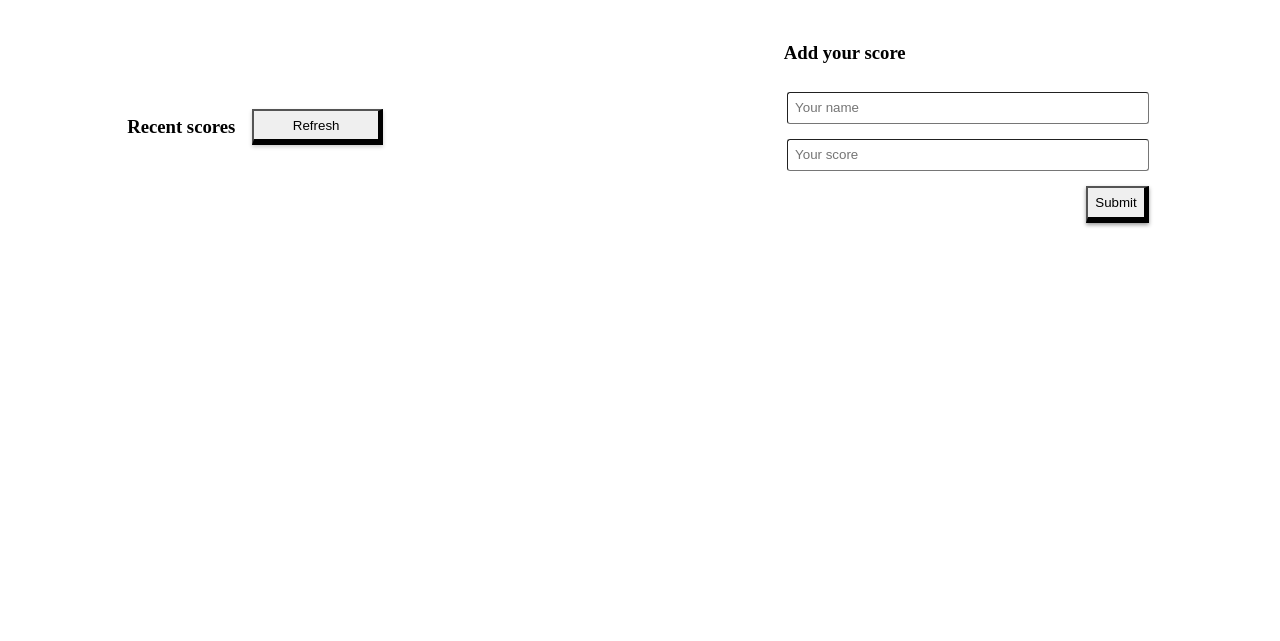
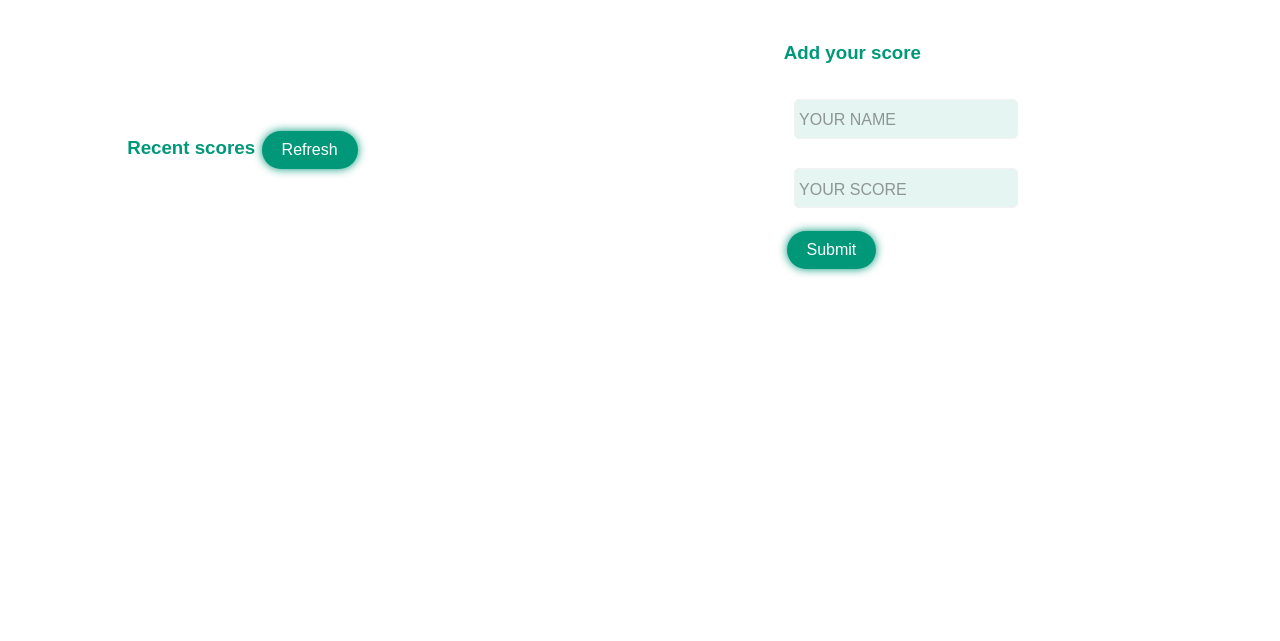
Before and after one commit to Ochiengsteven/leaderboard, a website built with webpack: page src/index.html in a window 1280 px wide. Shown: the part 159-800 px from the top of the page. Built offline with nearby package versions, Linux system fonts and the light colour scheme; no server answers.

Commit message:
add table and button styles

```diff
--- a/package.json
+++ b/package.json
@@ -2,7 +2,6 @@
   "name": "leaderboard",
   "version": "1.0.0",
   "description": "<a name=\"readme-top\"></a>",
-  "type": "module",
   "main": "index.js",
   "scripts": {
     "test": "echo \"Error: no test specified\" && exit 1",
--- a/src/modules/pageRender.js
+++ b/src/modules/pageRender.js
@@ -19,8 +19,14 @@ export default function renderPage() {
   addScore.classList.add('add-score');
   addScore.innerHTML = `<div class="title"><h3>Add your score</h3></div>
                       <form class="form">
-                        <input type="text" placeholder="Your name" class="name" id="name-input" required>
-                        <input type="number" placeholder="Your score" class="score" id="value-input" required>
+                        <div class="input-box">
+                          <input type="text" class="name" id="name-input" required>
+                          <span>Your name</span>
+                        </div>
+                        <div class="input-box">
+                          <input type="number" class="score" id="value-input" required>
+                          <span>Your score</span>
+                        </div>
                         <div class="submit-btn"><button type="submit" class="submit">Submit</button></div>
                       </form>`;
   scoreBoard.appendChild(addScore);
--- a/src/style.css
+++ b/src/style.css
@@ -2,6 +2,7 @@
   margin: 0;
   padding: 2%;
   box-sizing: border-box;
+  font-family: 'Poppins', sans-serif;
 }
 
 h1 {
@@ -18,12 +19,17 @@ h1 {
 
 .table {
   border-collapse: collapse;
+  margin: 2% 0;
+  font-size: 0.9em;
   height: 30%;
   width: 100%;
+  border-radius: 5px 5px 0 0;
+  overflow: hidden;
+  box-shadow: 0 2px 4px rgba(0, 0, 0, 0.4);
 }
 
 .even {
-  background-color: lightgrey;
+  background-color: #f3f3f3;
 }
 
 .odd {
@@ -31,23 +37,75 @@ h1 {
 }
 
 .table td {
-  border: 2px solid black;
   padding: 5px;
   width: 60%;
+  padding: 12px 15px;
+}
+
+tr {
+  border-bottom: 1px solid #dddddd;
+}
+
+tr:hover {
+  background-color: #009879;
+  color: white;
+  cursor: pointer;
+  transform: scale(1.1) translateX(3%);
+  transition: all 0.5s ease-in-out;
+  overflow: hidden;
 }
 
 .scores-list {
   width: 35%;
-
-  /* padding-top: 5px; */
 }
 
 .title {
   padding: 5px;
   display: flex;
+  color: #009879;
 }
 
 /* input styles */
+.input-box {
+  position: relative;
+  width: 100%;
+}
+
+.input-box input {
+  margin: 2%;
+  border-width: 1px;
+  border-radius: 5px;
+  padding: 10px 10px 10px 5px;
+  border: 1px solid #f2f2f2;
+  background: rgba(0,152,121, 0.1);
+  outline: none;
+  color: rgb(56, 55, 55);
+  font-size: 1em;
+  transition: 0.5s;
+}
+
+.input-box span {
+  position: absolute;
+  left: 4%;
+  top: 25%;
+  padding: 10px 10px 10px 5px;
+  pointer-events: none;
+  font-size: 1em;
+  color: rgba(56, 55, 55, 0.5);
+  text-transform: uppercase;
+  transition: 0.5s;
+}
+
+.input-box input:valid ~ span,
+.input-box input:focus ~ span {
+  top: -5%;
+  left: 4%;
+  font-size: 0.8em;
+  color: #009879;
+  background: white;
+  padding: 0 5px;
+}
+
 .add-score {
   width: 40%;
 }
@@ -58,27 +116,37 @@ form {
   flex-direction: column;
 }
 
-.title button {
-  margin-left: 10px;
-  width: 40%;
-  box-shadow: 0 2px 4px rgba(0, 0, 0, 0.2);
-  border-width: 2px 5px 6px 2px;
-  cursor: pointer;
+.title button,
+.submit {
+  /* Button properties */
+  background-color: #009879;
+  border: none;
+  color: #ffffff;
+  padding: 10px 20px;
+  text-align: center;
+  text-decoration: none;
+  display: inline-block;
+  font-size: 16px;
+  border-radius: 50px; /* Makes the button oval */
+
+  /* Glow effect */
+  box-shadow: 0 0 10px #009879;
+  transition: box-shadow 0.3s ease-in-out;
 }
 
-input {
-  margin: 2%;
-  border-width: 1px;
-  border-radius: 3px;
+.title button:hover,
+.submit:hover {
+  box-shadow: 0 0 20px #009879;
 }
 
 .submit-btn {
   display: flex;
-  flex-direction: row-reverse;
+  align-items: center;
+  /* justify-content: center; */
 }
 
-.submit {
+/* .submit {
   box-shadow: 0 2px 4px rgba(0, 0, 0, 0.4);
   border-width: 2px 5px 6px 2px;
   cursor: pointer;
-}
+} */
```
Also changed, not shown: dist/index.html, dist/main.js.
